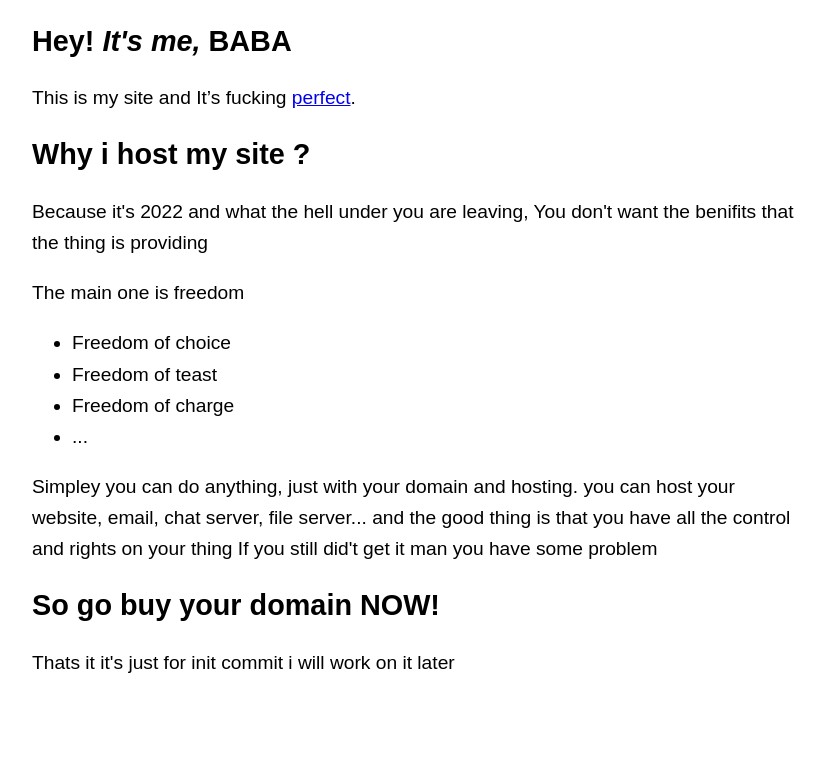
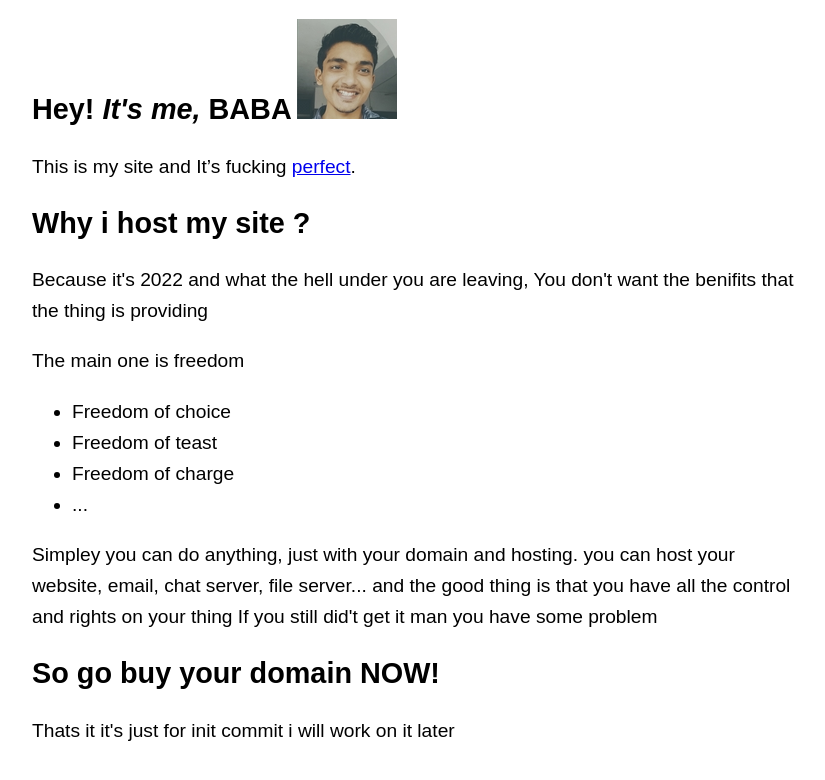
Before and after one commit to dixitdeveloper/dixitdeveloper.github.io, a plain HTML site: page index.html in a window 1280 px wide. Shown: the whole page, without its empty margins (224-1049 px from the left). Drawn offline with Linux system fonts and the light colour scheme.

Commit message:
baba.jpg

```diff
--- a/index.html
+++ b/index.html
@@ -21,7 +21,8 @@
 <body>
   <article>
     <header>
-      <h1>Hey! <em>It's me,</em> BABA</h1>
+      <h1 style="display:inline-block;">Hey! <em>It's me,</em> BABA</h1>
+      <img src="baba.jpg" alt="Dixit Bhuva">
       <aside>
 	      This is my site and It’s fucking <a href="http://motherfuckingwebsite.com/">perfect</a>.
       </aside>
```
Also changed, not shown: baba.jpg (added).
